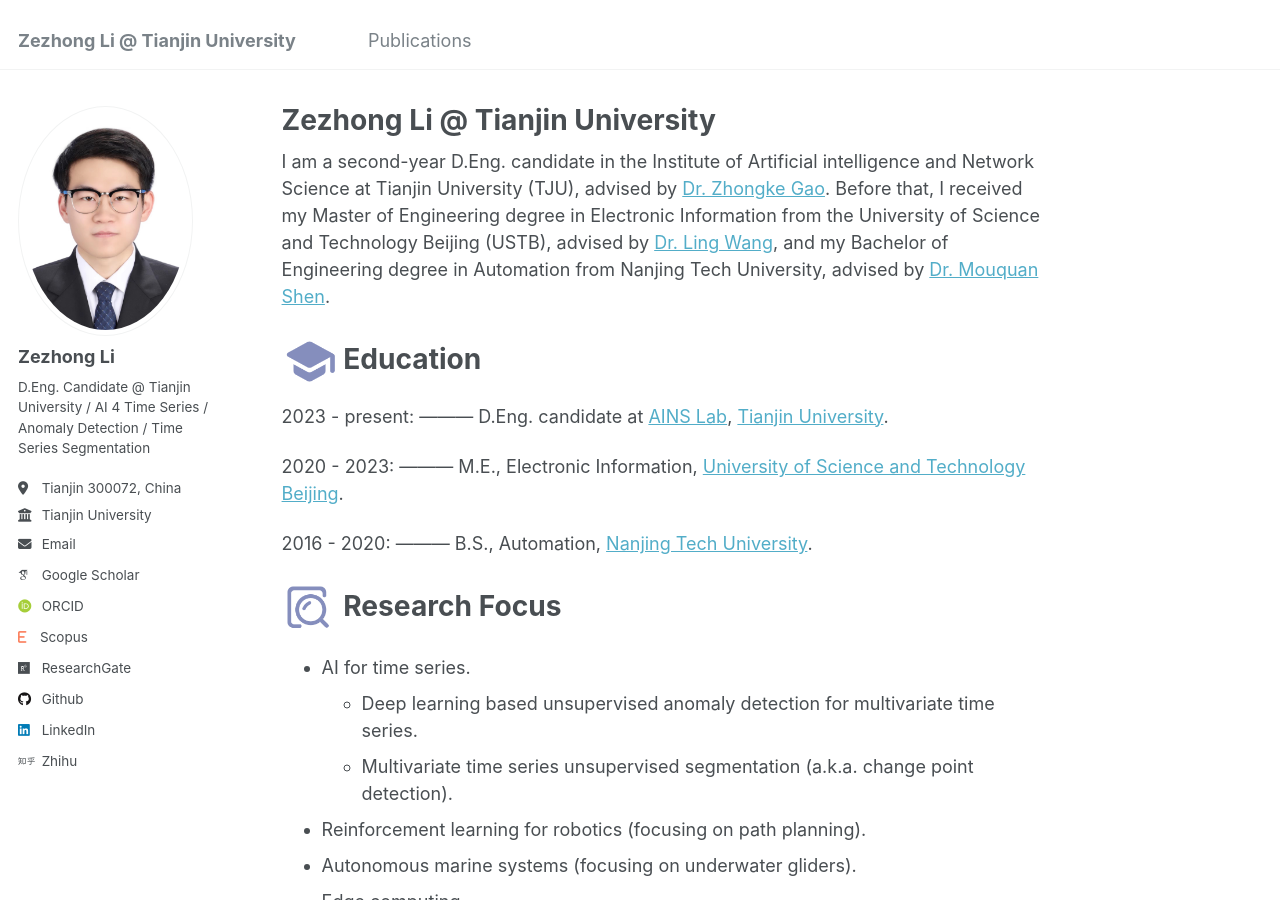
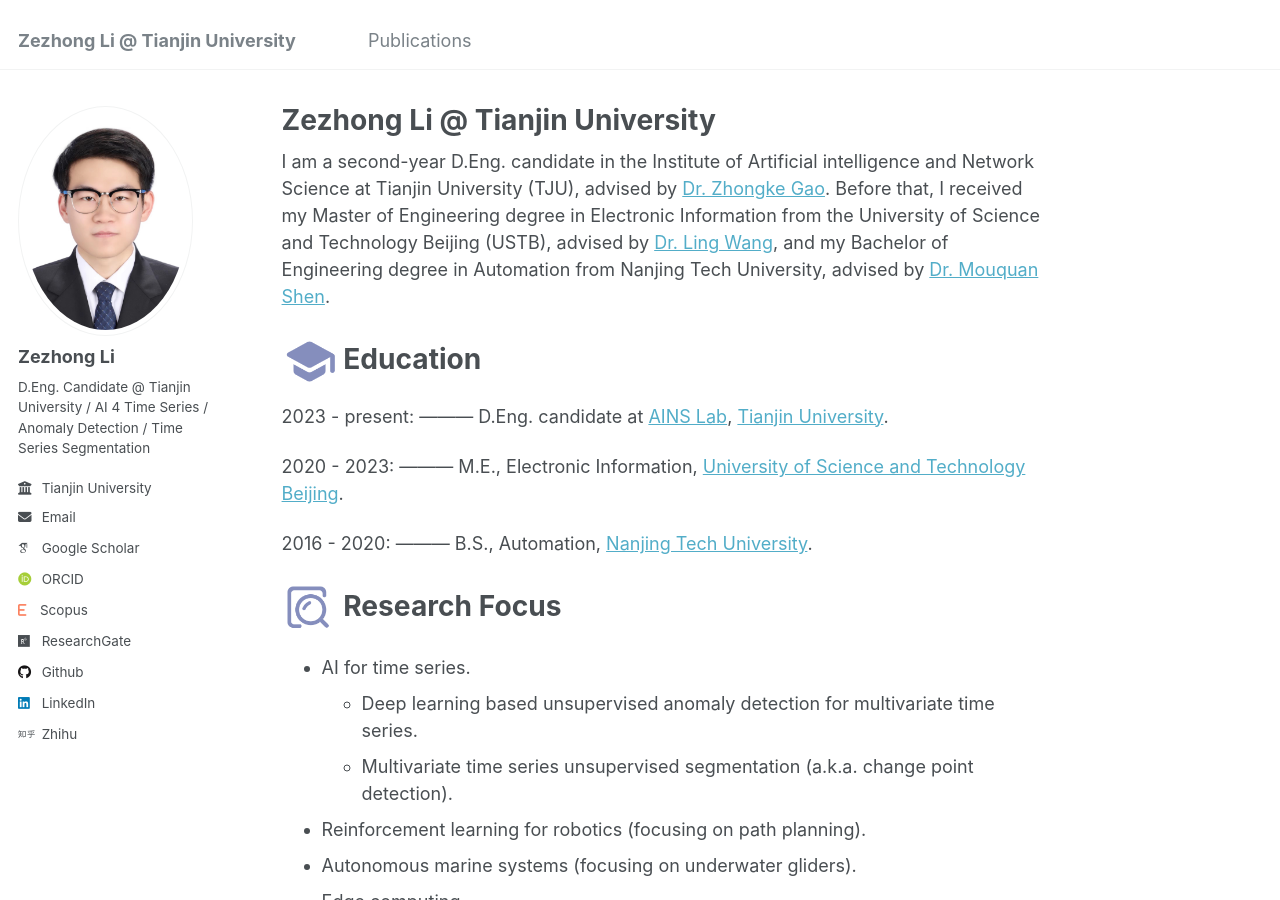
Before and after one commit to lzz19980125/lzz19980125.github.io, a Jekyll site: the page built from _pages/about.md, in a window 1280 px wide and 900 px high. Built offline with Jekyll 4.4.1, drawn with Linux system fonts in a browser that asks for light colours; some web fonts are replaced.

Commit message:
Update _config.yml

```diff
--- a/_config.yml
+++ b/_config.yml
@@ -25,7 +25,7 @@ author:
   name             : "Zezhong Li"
   pronouns         : # example: "she/her"
   bio              : "D.Eng. Candidate @ Tianjin University / AI 4 Time Series / Anomaly Detection / Time Series Segmentation"
-  location         : "Tianjin 300072, China"
+  location         : # URL
   employer         : "Tianjin University"
   uri              : # URL
   email            : "lizz1998@tju.edu.cn"
```
